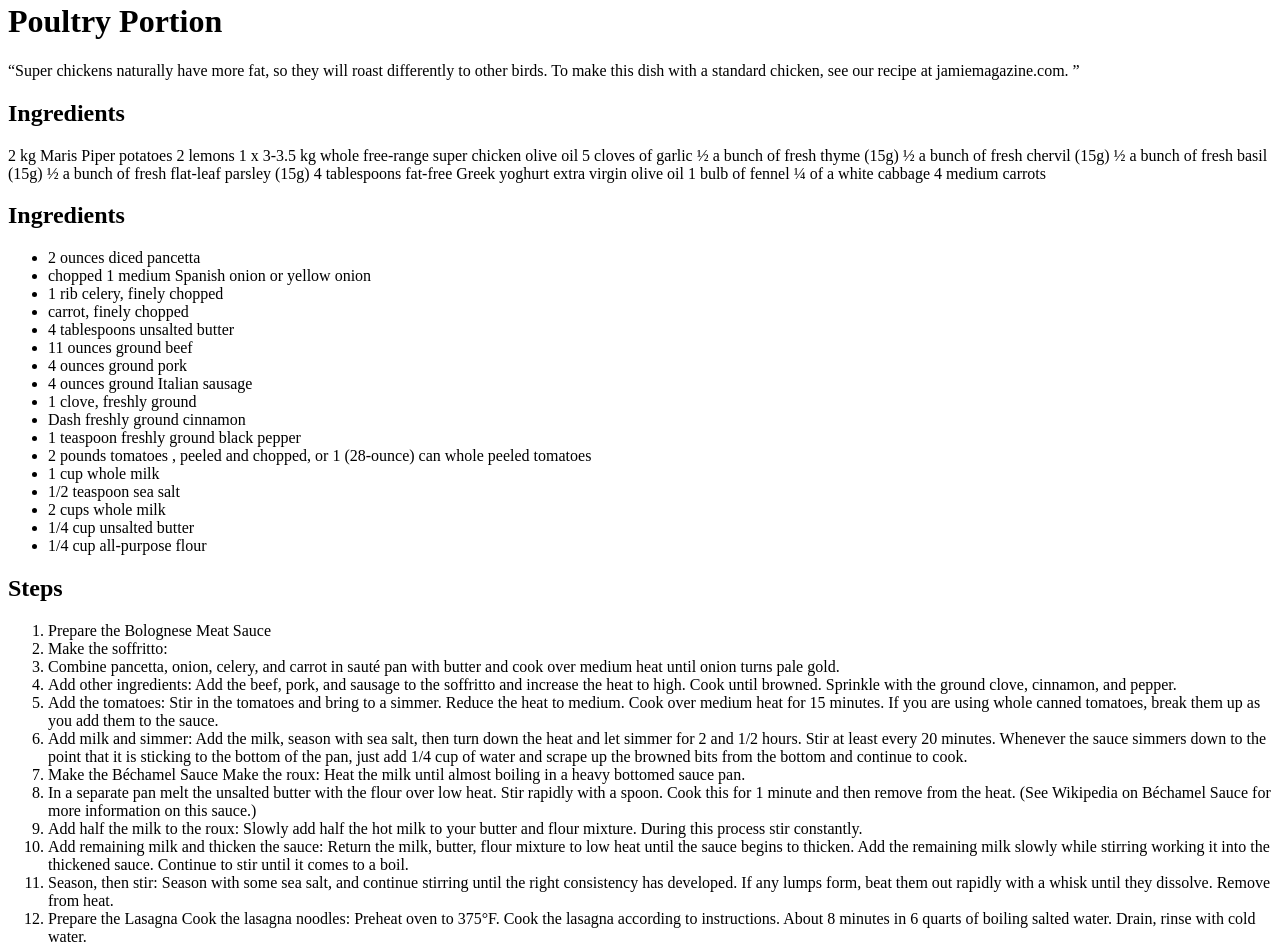
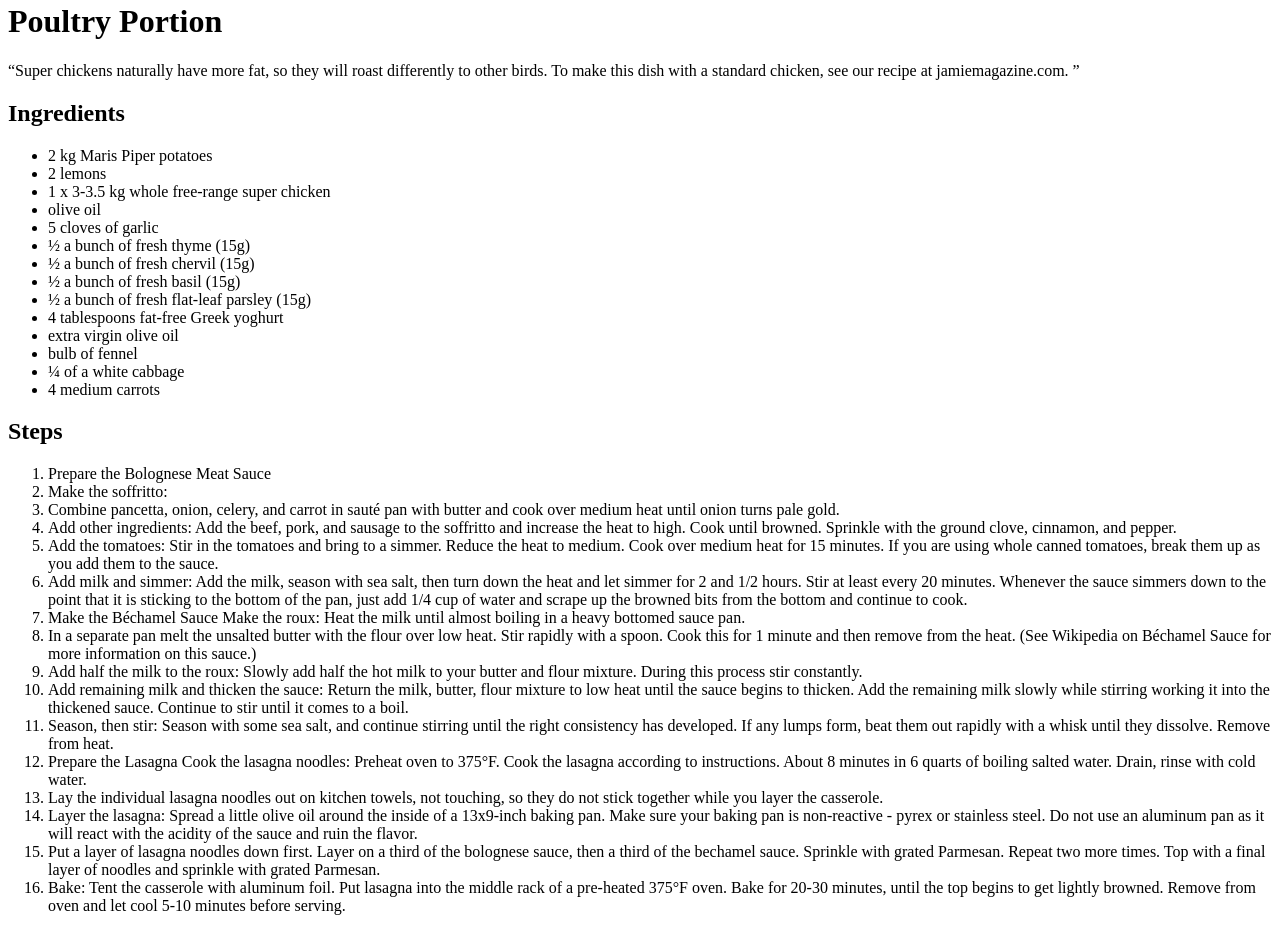
Before and after one commit to nickanyi-dev/odin-recipes, a plain HTML site: page recipes/chicken.html in a window 1280 px wide. Shown: the part 1302-2249 px from the top of the page. Drawn offline with Linux system fonts and the light colour scheme.

Commit message:
add ingredients chicken

```diff
--- a/recipes/chicken.html
+++ b/recipes/chicken.html
@@ -13,43 +13,24 @@
         “Super chickens naturally have more fat, so they will roast differently to other birds. To make this dish with a standard chicken, see our recipe at jamiemagazine.com. ”
     </p>
     <h2>Ingredients</h2>
-        2 kg Maris Piper potatoes
-    2 lemons
-    1 x 3-3.5 kg whole free-range super chicken
-    olive oil
-    5 cloves of garlic
-    ½ a bunch of fresh thyme (15g)
-    ½ a bunch of fresh chervil (15g)
-    ½ a bunch of fresh basil (15g)
-    ½ a bunch of fresh flat-leaf parsley (15g)
-    4 tablespoons fat-free Greek yoghurt
-    extra virgin olive oil
-    1 bulb of fennel
-    ¼ of a white cabbage
-    4 medium carrots
-    <h2>Ingredients</h2>
     <ul>
-      <li>2 ounces diced pancetta</li>
-      <li>chopped 1 medium Spanish onion or yellow onion</li>
-      <li>1 rib celery, finely chopped</li>
-      <li>carrot, finely chopped</li>
-      <li>4 tablespoons unsalted butter</li>
-      <li>11 ounces ground beef</li>
-      <li>4 ounces ground pork</li>
-      <li>4 ounces ground Italian sausage</li>
-      <li>1 clove, freshly ground</li>
-      <li>Dash freshly ground cinnamon</li>
-      <li>1 teaspoon freshly ground black pepper</li>
-      <li>
-        2 pounds tomatoes , peeled and chopped, or 1 (28-ounce) can whole peeled
-        tomatoes
-      </li>
-      <li>1 cup whole milk</li>
-      <li>1/2 teaspoon sea salt</li>
-      <li>2 cups whole milk</li>
-      <li>1/4 cup unsalted butter</li>
-      <li>1/4 cup all-purpose flour</li>
+      <li>2 kg Maris Piper potatoes</li>
+      <li>2 lemons</li>
+      <li>1 x 3-3.5 kg whole free-range super chicken</li>
+    <li>olive oil</li>
+    <li>5 cloves of garlic</li>
+    <li>½ a bunch of fresh thyme (15g)</li>
+    <li>½ a bunch of fresh chervil (15g)</li>
+    <li>½ a bunch of fresh basil (15g)</li>
+    <li>½ a bunch of fresh flat-leaf parsley (15g)</li>
+    <li>4 tablespoons fat-free Greek yoghurt</li>
+    <li>extra virgin olive oil</li>
+    <li>bulb of fennel</li>
+    <li>¼ of a white cabbage</li>
+    <li>4 medium carrots</li>
     </ul>
+
+
     <h2>Steps</h2>
     <ol>
         <li>Prepare the Bolognese Meat Sauce</li>
```
